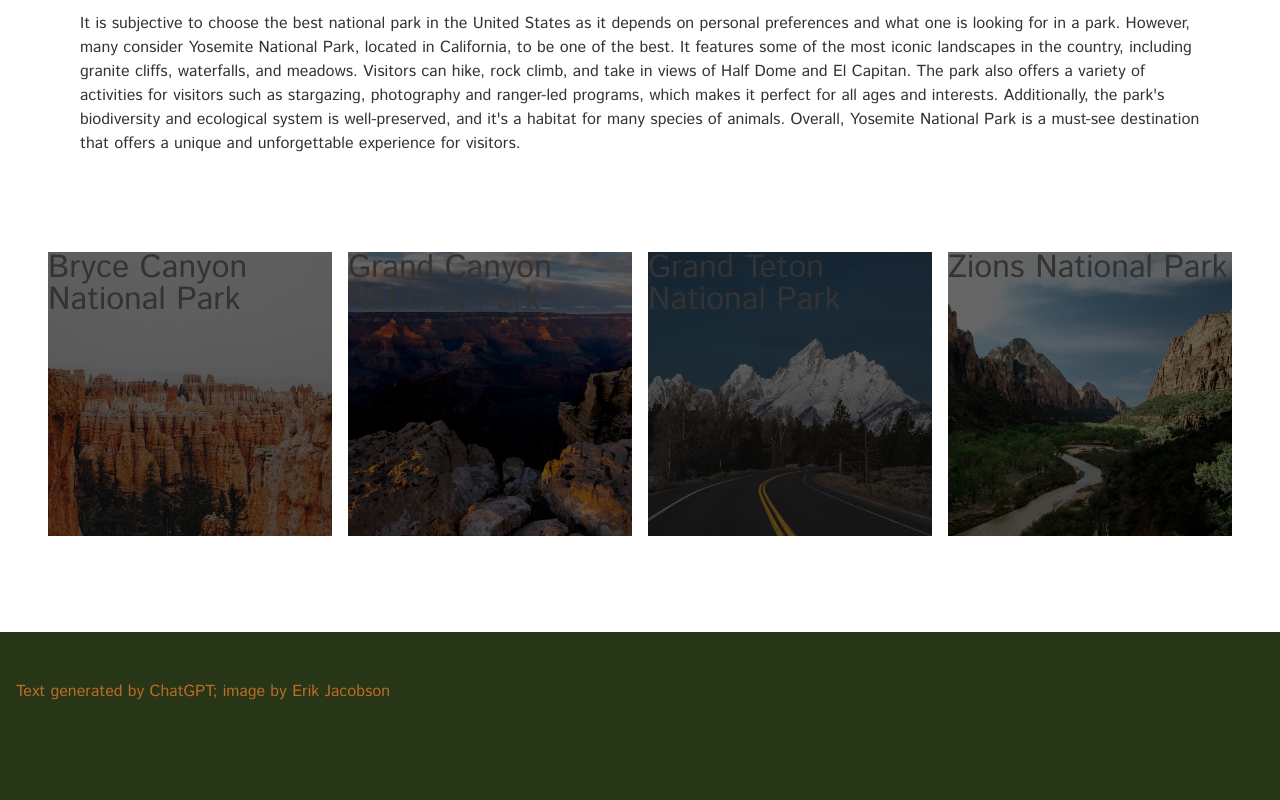
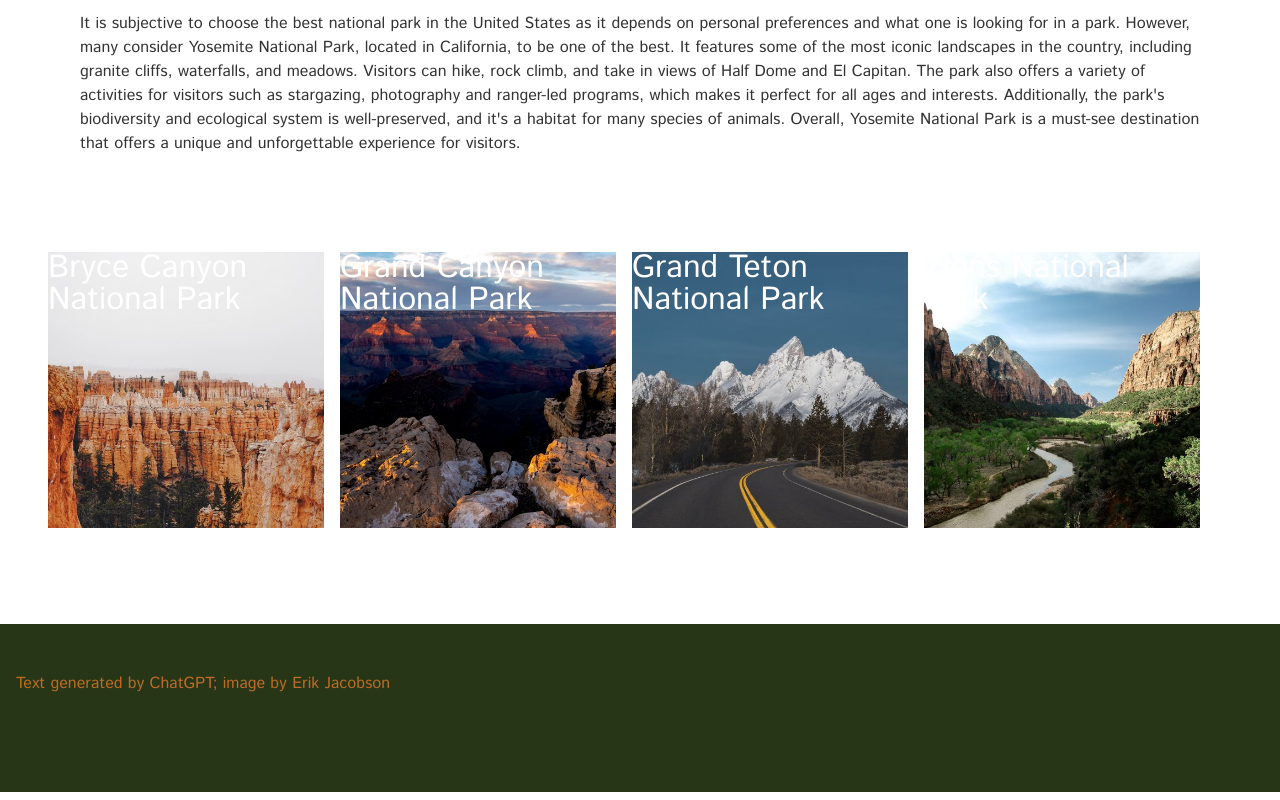
Before and after one commit to is-120-winter-2023/responsive-flexboxes-alexnelson97, a website: page index.html in a window 1280 px wide. Shown: the part 1539-2339 px from the top of the page. Drawn offline with Linux system fonts and the light colour scheme.

Commit message:
fixed cards

```diff
--- a/styles/main.css
+++ b/styles/main.css
@@ -292,6 +292,7 @@ footer p {
 /**** cards ****/
 .cards {
   display: flex;
+  flex-wrap: wrap;
   gap: 1rem;
   padding-left: 3rem;
   padding-right: 3rem;
@@ -305,18 +306,18 @@ footer p {
   font-weight: 400;
 }
 
+.card:hover p {
+  background-color: rgb(0 0 0 / 60%);
+  transition: background-color 400ms ease-in-out;
+}
+
 .card p {
   position: absolute;
+  color: #fff;
   inset: 0;
   margin: 0;
   line-height: 1;
   padding: 30% var(--gutter) 1rem;
-  background-color: rgb(0 0 0 / 60%);
-  transition: background-color 400ms ease-in-out;
-}
-
-.card:hover p {
-  color: transparent;
   background-color: rgb(0 0 0 / 0%);
 }
 
@@ -339,3 +340,14 @@ footer p {
     flex: 1 1 60%;
   }
 }
+
+@media (min-width: 500px) {
+  .card {
+    flex-basis: calc(50% - 20px);
+  }
+}
+@media (min-width: 1000px) {
+  .card {
+    flex-basis: calc(25% - 20px);
+  }
+}
```
